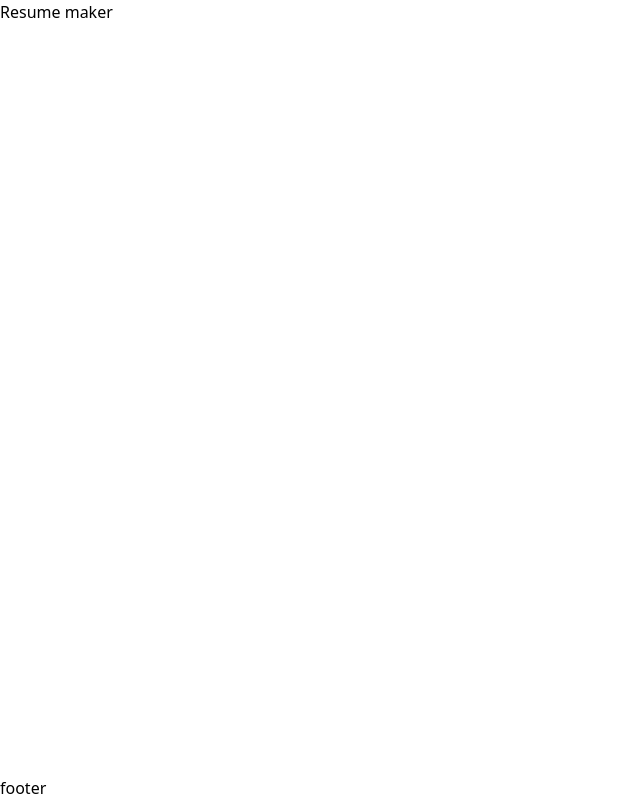
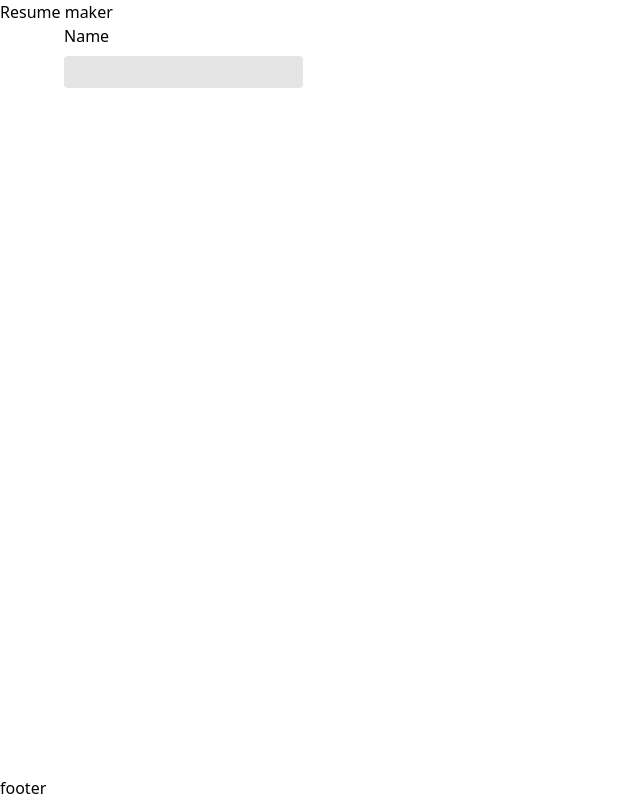
Before and after one commit to pnbakken/resume-maker, a Next.js app: page /resume in a window 1280 px wide. Shown: the whole page, without its empty margins (0-640 px from the left). Built offline with nearby package versions, Linux system fonts and the light colour scheme.

Commit message:
save latest

```diff
--- a/components/forms/resume-builder/index.tsx
+++ b/components/forms/resume-builder/index.tsx
@@ -1,10 +1,18 @@
 "use client";
 
-import styles from "./index.style.module.scss";
+import style from "./index.style.module.scss";
+import PersonalInfo from "./personal-info";
 
 const ResumeBuilder = () => {
   return (
-    <form id="resume-builder" className={`${styles.resumeBuilder}`}></form>
+    <form
+      id="resume-builder"
+      className={`${style.resumeBuilder} large-component-width top-level-indent`}
+    >
+      <div>
+        <PersonalInfo />
+      </div>
+    </form>
   );
 };
 
--- /dev/null
+++ b/components/forms/resume-builder/personal-info/index.style.module.scss
@@ -0,0 +1,5 @@
+@import "/styles/partials/form-styles/form-styles";
+
+.personalInfo {
+  /* Your styles here */
+}
--- /dev/null
+++ b/components/forms/resume-builder/personal-info/index.tsx
@@ -0,0 +1,15 @@
+import React from "react";
+import style from "./index.style.module.scss";
+
+const PersonalInfo = () => {
+  return (
+    <fieldset className={`${style.personalInfo}`}>
+      <div className={style.formGroup}>
+        <label htmlFor="name">Name</label>
+        <input type="text" id="name" name="name" />
+      </div>
+    </fieldset>
+  );
+};
+
+export default PersonalInfo;
--- a/styles/partials/_utility.scss
+++ b/styles/partials/_utility.scss
@@ -174,7 +174,7 @@
 }
 
 .max-component-width {
-    max-width: 1800px;
+    max-width: 1200px;
 }
 
 .xl-component-width {
--- /dev/null
+++ b/styles/partials/form-styles/_form-styles.scss
@@ -0,0 +1,6 @@
+.formGroup {
+    display: flex;
+    flex-direction: column;
+    width: fit-content;
+    gap: 8px;
+}
```
